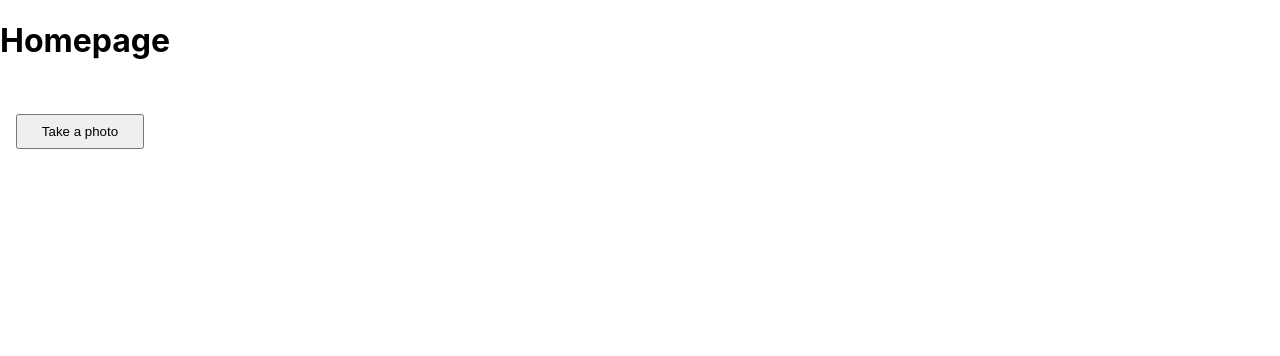
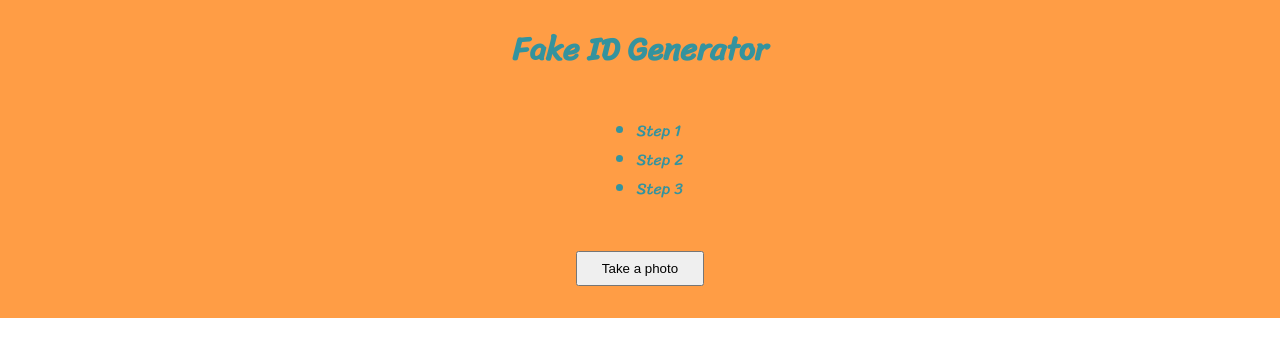
Before and after one commit to wmw123/fake-id-generator, a React (Create React App) app: page / in a window 1280 px wide. Shown: the top 356 px of the page. Built offline with nearby package versions, Linux system fonts and the light colour scheme.

Commit message:
basic styling

```diff
--- a/src/pages/Home.jsx
+++ b/src/pages/Home.jsx
@@ -1,31 +1,35 @@
-import React, { useState } from 'react';
-import WebcamCapture from '../components/WebcamCapture';
+import React, { useState } from "react";
+import WebcamCapture from "../components/WebcamCapture";
+import "./styles.css";
 
 export default function Home() {
   const takePhoto = (e) => {
     e.preventDefault();
 
-    setButton('');
+    setButton("");
   };
 
   const takePhotoButton = <button onClick={takePhoto}>Take a photo</button>;
   const [button, setButton] = useState(takePhotoButton);
 
   const webcam =
-    button === '' ? (
+    button === "" ? (
       <div>
         <WebcamCapture />
       </div>
     ) : (
-      ''
+      ""
     );
 
   return (
     <>
-      <div>
-        <h1>Homepage</h1>
-      </div>
-      <div>
+      <div className="container">
+        <h1>Fake ID Generator</h1>
+        <ul>
+          <li>Step 1</li>
+          <li>Step 2</li>
+          <li>Step 3</li>
+        </ul>
         <div>{button}</div>
         {webcam}
       </div>
--- a/src/pages/PhotoEditor.jsx
+++ b/src/pages/PhotoEditor.jsx
@@ -5,6 +5,7 @@ import { useDispatch, useSelector } from "react-redux";
 import mergeImages from "merge-images";
 import MaskifyComponent from "../util/MaskifyComponent";
 import "./attributes.css";
+import "./styles.css";
 
 import { selectImgSrc } from "../store/photo/selectors";
 import { addMergedPhoto } from "../store/photo/actions";
@@ -112,9 +113,8 @@ export default function PhotoEditor() {
   };
 
   return (
-    <>
-      <div>PhotoEditor</div>
-      {/* <MaskifyComponent /> */}
+    <div>
+      <h1>PhotoEditor</h1>
       <div id="imgContainer">
         <img
           id="portraitImage"
@@ -148,6 +148,6 @@ export default function PhotoEditor() {
           Take a photo first!
         </button>
       )}
-    </>
+    </div>
   );
 }
--- /dev/null
+++ b/src/pages/styles.css
@@ -0,0 +1,9 @@
+.container {
+  background-color: #ff9d45;
+  display: flex;
+  flex-direction: column;
+  justify-content: center;
+  align-items: center;
+  font-family: "Sriracha", cursive;
+  color: #34939e;
+}
```
